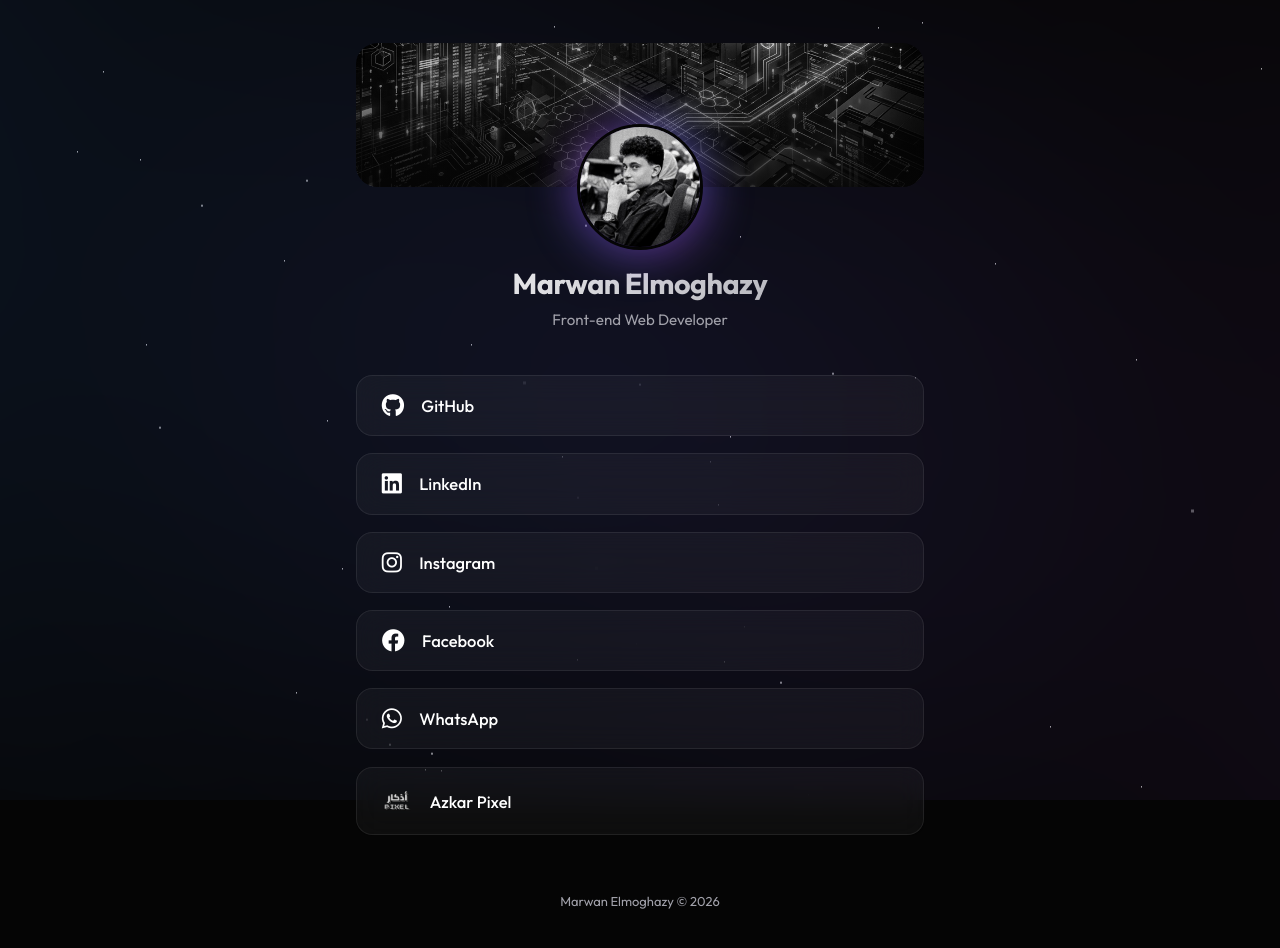
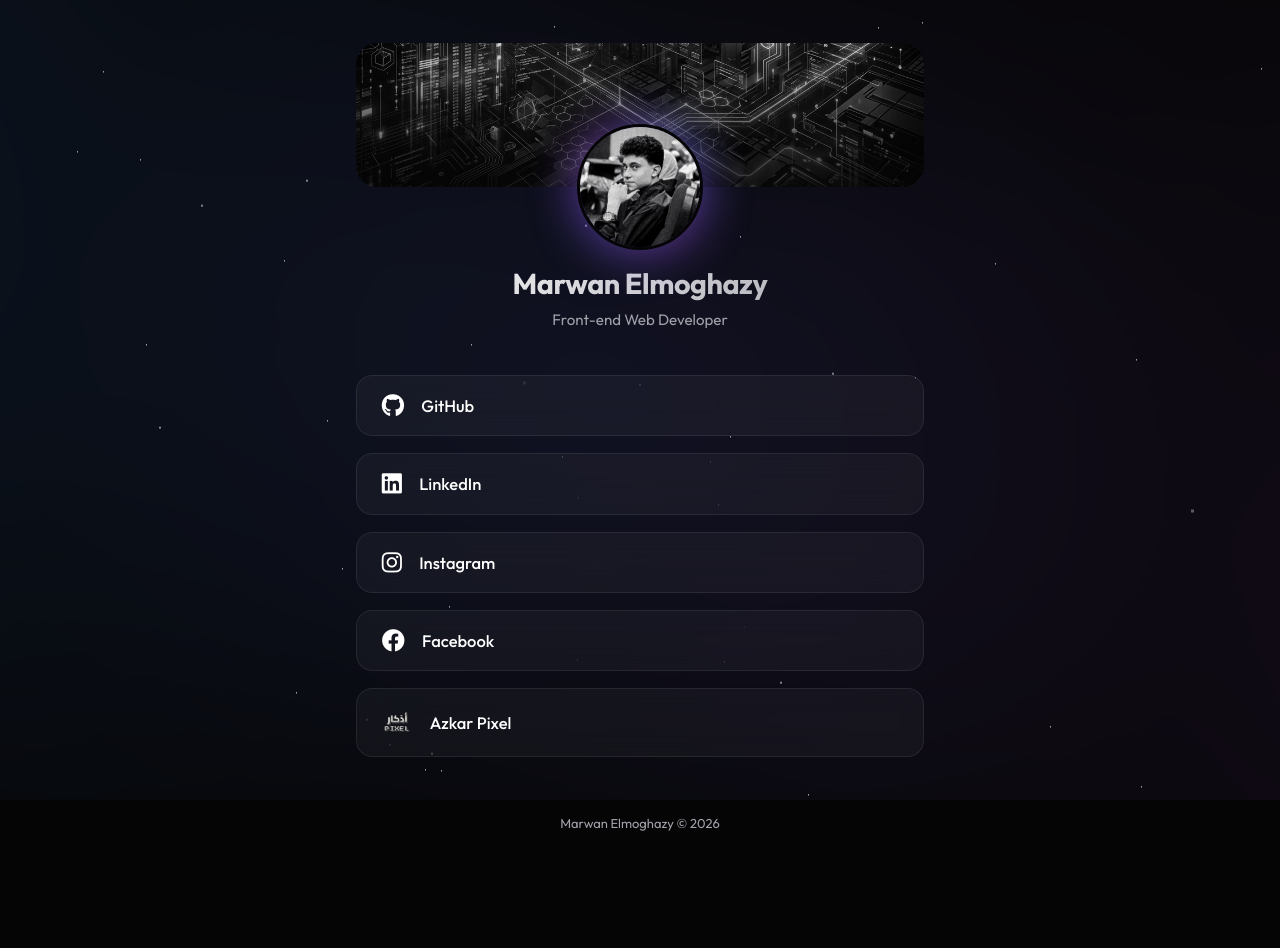
Before and after one commit to Marwan-Elmoghazy/Marwan-Card, a plain HTML site: page index.html in a window 1280 px wide. After the commit the page ends 874 px from the top, so only its background shows below. Drawn offline with Linux system fonts and the light colour scheme.

Commit message:
Remove WhatsApp link card
Removed WhatsApp link card from the index.html file.

```diff
--- a/index.html
+++ b/index.html
@@ -86,14 +86,6 @@
                 <i class="fa-solid fa-arrow-right-long arrow"></i>
             </a>
 
-            <a href="" target="_blank" rel="noopener noreferrer" class="link-card" style="--accent: #25d366;">
-                <div class="link-content">
-                    <i class="fa-brands fa-whatsapp icon"></i>
-                    <span class="link-title">WhatsApp</span>
-                </div>
-                <i class="fa-solid fa-arrow-right-long arrow"></i>
-            </a>
-
             <a href="https://azkar-pixel.vercel.app" target="_blank" rel="noopener noreferrer" class="link-card" style="--accent: #8b5cf6;">
                 <div class="link-content">
                     <img src="azkar.png" alt="Azkar Logo" class="custom-logo">
```
